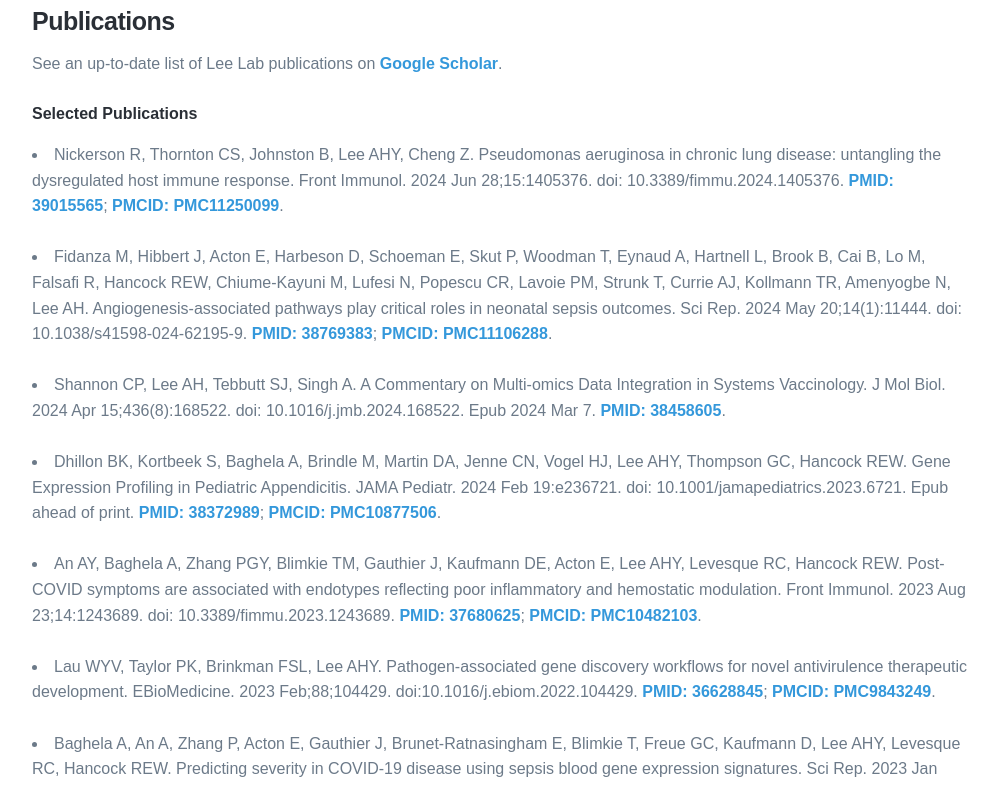
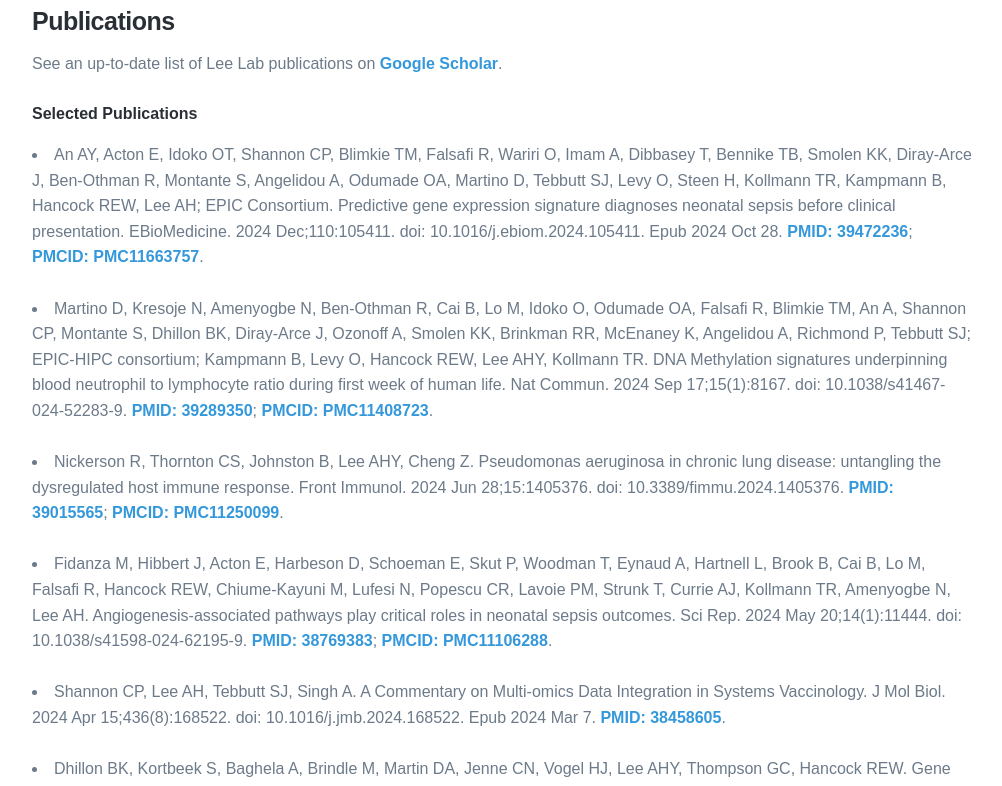
Before and after one commit to SFU-Lee-Lab/Lee_Lab_Webpage, a Jekyll site: the page built from _pages/publications.md, in a window 1280 px wide and 900 px high, scrolled down 378 px, cut to the strip 114-900 px from the top of the window. Shown: the whole strip, without its empty margins (138-1140 px from the left). Built offline with Jekyll 4.4.1, drawn with Linux system fonts in a browser that asks for light colours; nearby versions of some CDN libraries; some web fonts are replaced.

Commit message:
Jan 2025 update

```diff
--- a/_data/publications.yml
+++ b/_data/publications.yml
@@ -1,3 +1,7 @@
+- "An AY, Acton E, Idoko OT, Shannon CP, Blimkie TM, Falsafi R, Wariri O, Imam A, Dibbasey T, Bennike TB, Smolen KK, Diray-Arce J, Ben-Othman R, Montante S, Angelidou A, Odumade OA, Martino D, Tebbutt SJ, Levy O, Steen H, Kollmann TR, Kampmann B, Hancock REW, Lee AH; EPIC Consortium. Predictive gene expression signature diagnoses neonatal sepsis before clinical presentation. EBioMedicine. 2024 Dec;110:105411. doi: 10.1016/j.ebiom.2024.105411. Epub 2024 Oct 28. PMID: 39472236; PMCID: PMC11663757."
+
+- "Martino D, Kresoje N, Amenyogbe N, Ben-Othman R, Cai B, Lo M, Idoko O, Odumade OA, Falsafi R, Blimkie TM, An A, Shannon CP, Montante S, Dhillon BK, Diray-Arce J, Ozonoff A, Smolen KK, Brinkman RR, McEnaney K, Angelidou A, Richmond P, Tebbutt SJ; EPIC-HIPC consortium; Kampmann B, Levy O, Hancock REW, Lee AHY, Kollmann TR. DNA Methylation signatures underpinning blood neutrophil to lymphocyte ratio during first week of human life. Nat Commun. 2024 Sep 17;15(1):8167. doi: 10.1038/s41467-024-52283-9. PMID: 39289350; PMCID: PMC11408723."
+
 - "Nickerson R, Thornton CS, Johnston B, Lee AHY, Cheng Z. Pseudomonas aeruginosa in chronic lung disease: untangling the dysregulated host immune response. Front Immunol. 2024 Jun 28;15:1405376. doi: 10.3389/fimmu.2024.1405376. PMID: 39015565; PMCID: PMC11250099."
 
 - "Fidanza M, Hibbert J, Acton E, Harbeson D, Schoeman E, Skut P, Woodman T, Eynaud A, Hartnell L, Brook B, Cai B, Lo M, Falsafi R, Hancock REW, Chiume-Kayuni M, Lufesi N, Popescu CR, Lavoie PM, Strunk T, Currie AJ, Kollmann TR, Amenyogbe N, Lee AH. Angiogenesis-associated pathways play critical roles in neonatal sepsis outcomes. Sci Rep. 2024 May 20;14(1):11444. doi: 10.1038/s41598-024-62195-9. PMID: 38769383; PMCID: PMC11106288."
```
Also changed, not shown: _data/people.yml (+16 -8 lines), _posts/2025-01-29-BIW.md (added, +10 -0 lines), images/galleries/biw2025/biw1.png (added), images/galleries/biw2025/biw2.png (added), images/people/current/negin-ketabchi2.JPG (added), images/people/current/olga-pacios.png (added), 4 other files.
